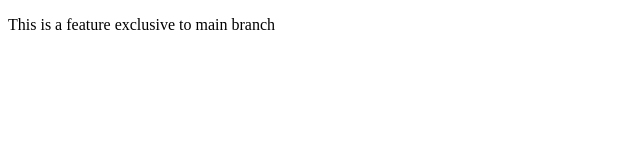
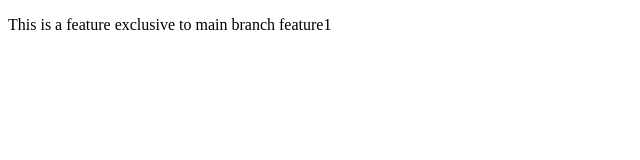
Before and after one commit to AyonMitra06/localrepo, a plain HTML site: page index.html in a window 1280 px wide. Shown: the full height of the page, 0-640 px from the left. Drawn offline with Linux system fonts and the light colour scheme.

Commit message:
added a feature 1

```diff
--- a/index.html
+++ b/index.html
@@ -7,7 +7,7 @@
 </head>
 <body>
     <p>
-    This is a feature exclusive to main branch
+    This is a feature exclusive to main branch feature1
     </p>
 </body>
 </html>
```
